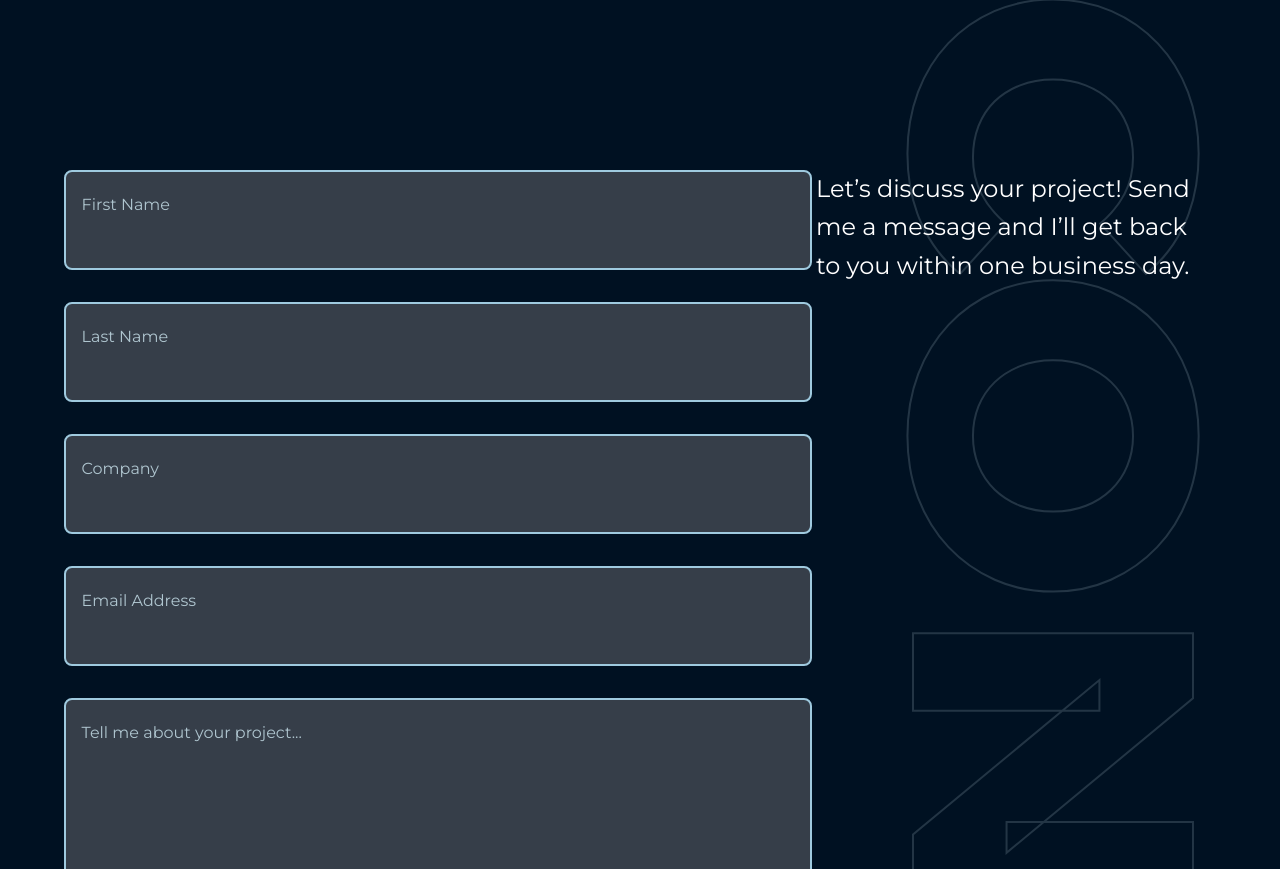
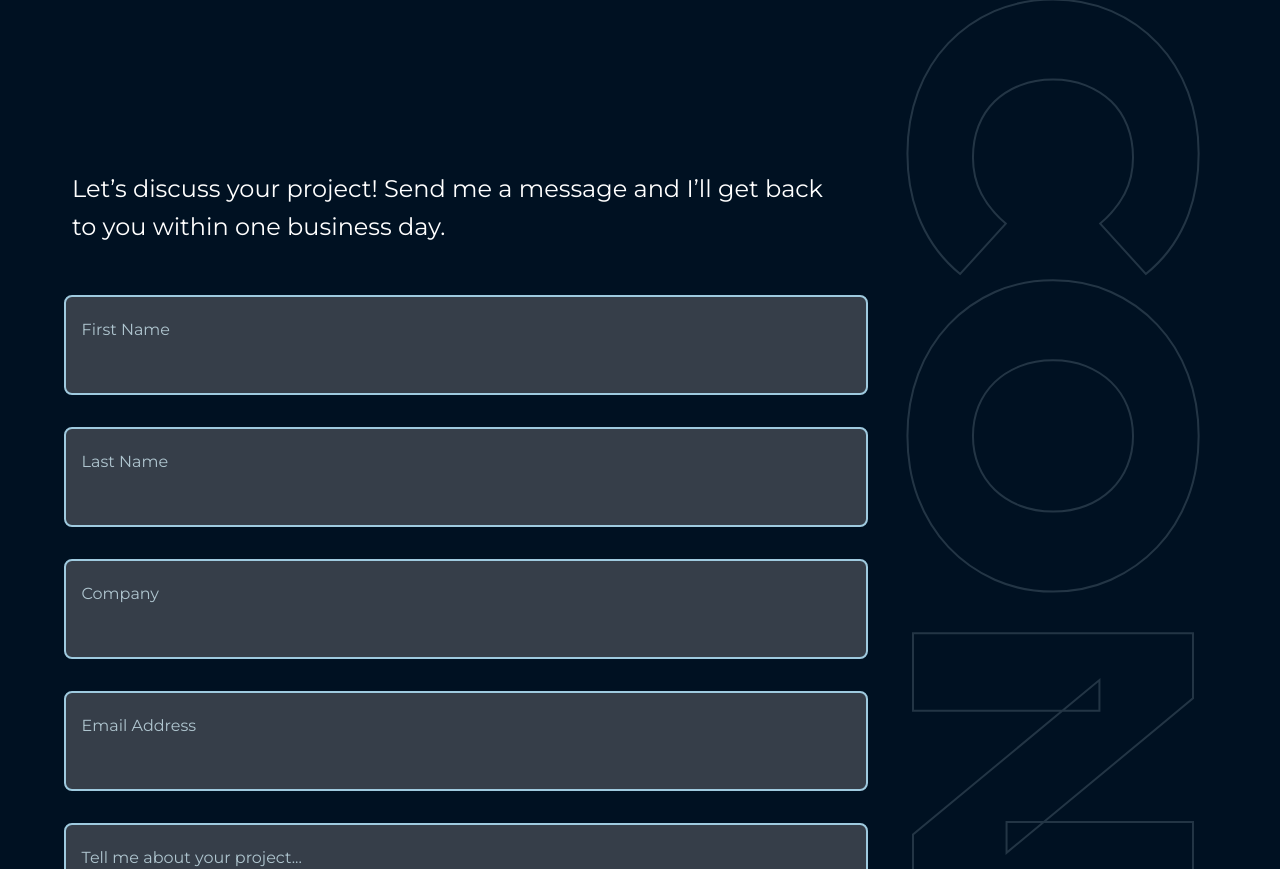
Before and after one commit to brian-cross/portfolio-site, a Next.js app: page / in a window 1280 px wide. Shown: the part 3344-4213 px from the top of the page. Built offline with nearby package versions, Linux system fonts and the light colour scheme.

Commit message:
Layout change

```diff
--- a/components/Contact.js
+++ b/components/Contact.js
@@ -57,6 +57,10 @@ export default function Contact() {
         <PageSeparator />
         <h1 ref={ref}>Get in touch</h1>
         <div className="content">
+          <p>
+            Let’s discuss your project! Send me a message and I’ll get back to
+            you within one business day.
+          </p>
           <div className="form-container">
             <form ref={form}>
               <div className="column">
@@ -90,10 +94,6 @@ export default function Contact() {
               </div>
             </form>
           </div>
-          <p>
-            Let’s discuss your project! Send me a message and I’ll get back to
-            you within one business day.
-          </p>
         </div>
       </section>
       <style jsx>
@@ -109,15 +109,15 @@ export default function Contact() {
             .content {
               margin: 5vh -1em -1em;
               display: flex;
-              flex-wrap: wrap-reverse;
+              flex-direction: column;
+              max-width: 50rem;
 
               & > * {
                 margin: 0 1em 2em;
               }
 
               p {
-                flex-grow: 1;
-                flex-basis: 20rem;
+                max-width: 75ch;
               }
 
               .form-container {
```
